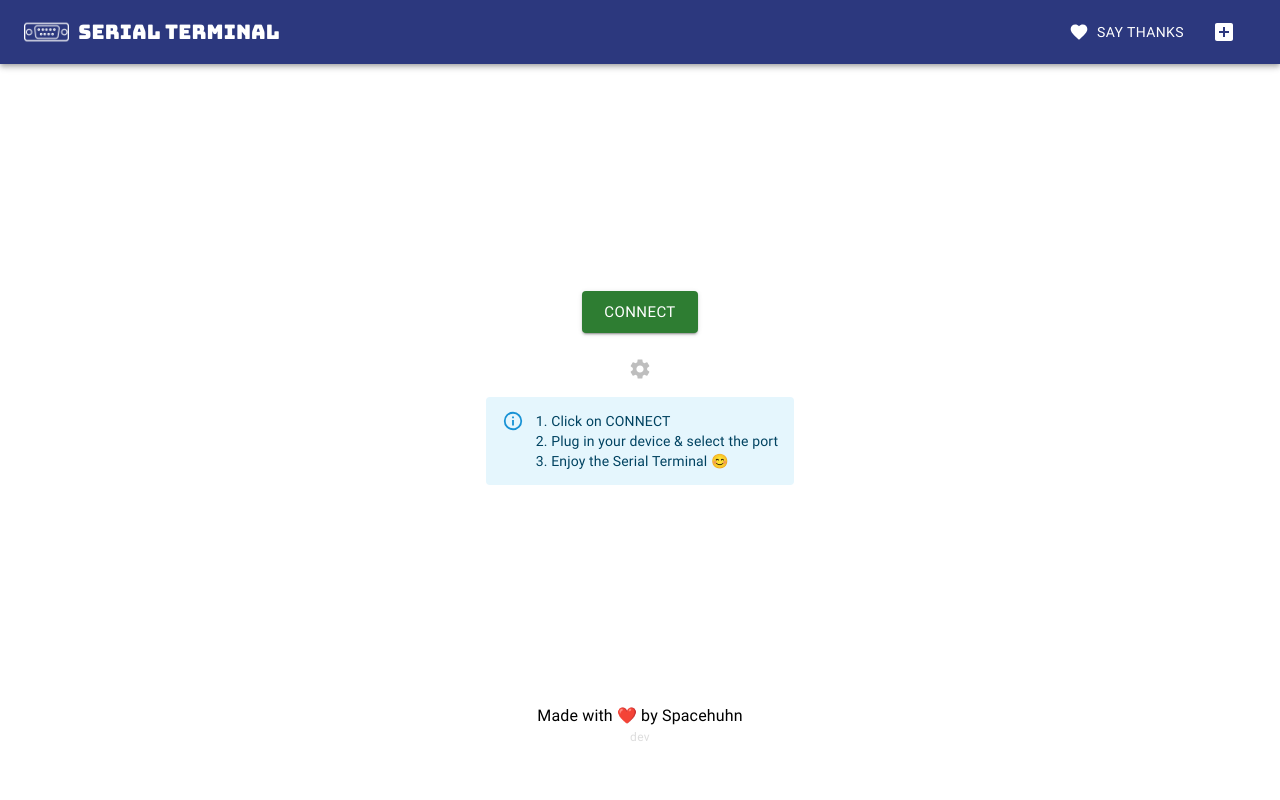
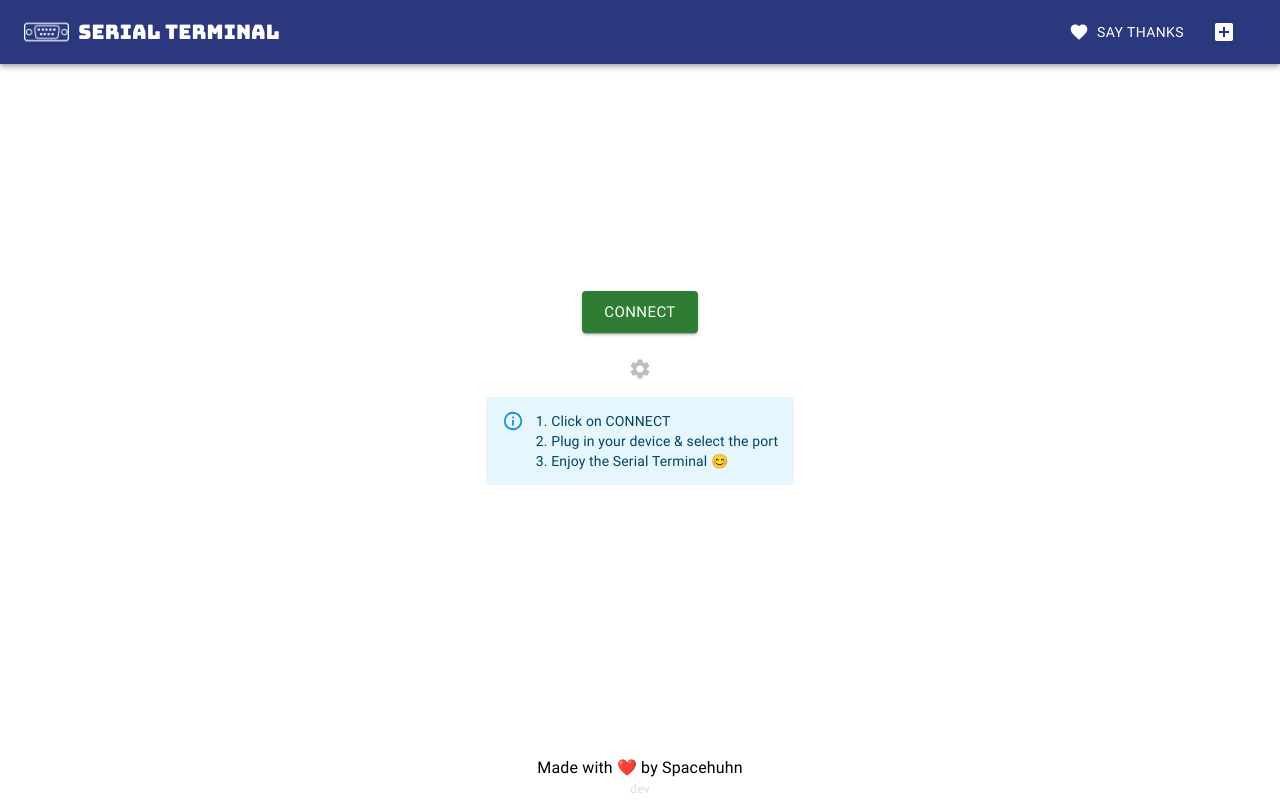
Before and after one commit to SpacehuhnTech/serialterminal, a React (Create React App) app: page / in a window 1280 px wide. Built offline with nearby package versions, Linux system fonts and the light colour scheme.

Commit message:
Put Footer to the bottom and link to github

```diff
--- a/src/App.js
+++ b/src/App.js
@@ -128,7 +128,11 @@ function App() {
   }
 
   return (
-    <Box>
+    <Box sx={{
+      display: 'flex',
+      flexDirection: 'column',
+      minHeight: '100vh',
+    }}>
       {/* Header */}
       <Header />
 
--- a/src/components/Footer.js
+++ b/src/components/Footer.js
@@ -8,7 +8,7 @@ import version from '../version.js'
 
 const Footer = () => {
     return (
-        <Box>
+        <Box sx={{ marginTop: 'auto' }}>
             { /* Made in Germany :D */}
             <Box sx={{ mx: 'auto', mt: 0 }}>
                 <Typography
@@ -24,7 +24,7 @@ const Footer = () => {
                 align='center'
                 display='block'
                 sx={{ color: '#ddd' }}>
-                {version.name}
+                <Link href='https://github.com/spacehuhntech/serial' target='_blank' underline='hover' color='inherit'>{version.name}</Link>
             </Typography>
         </Box>
     )
```
